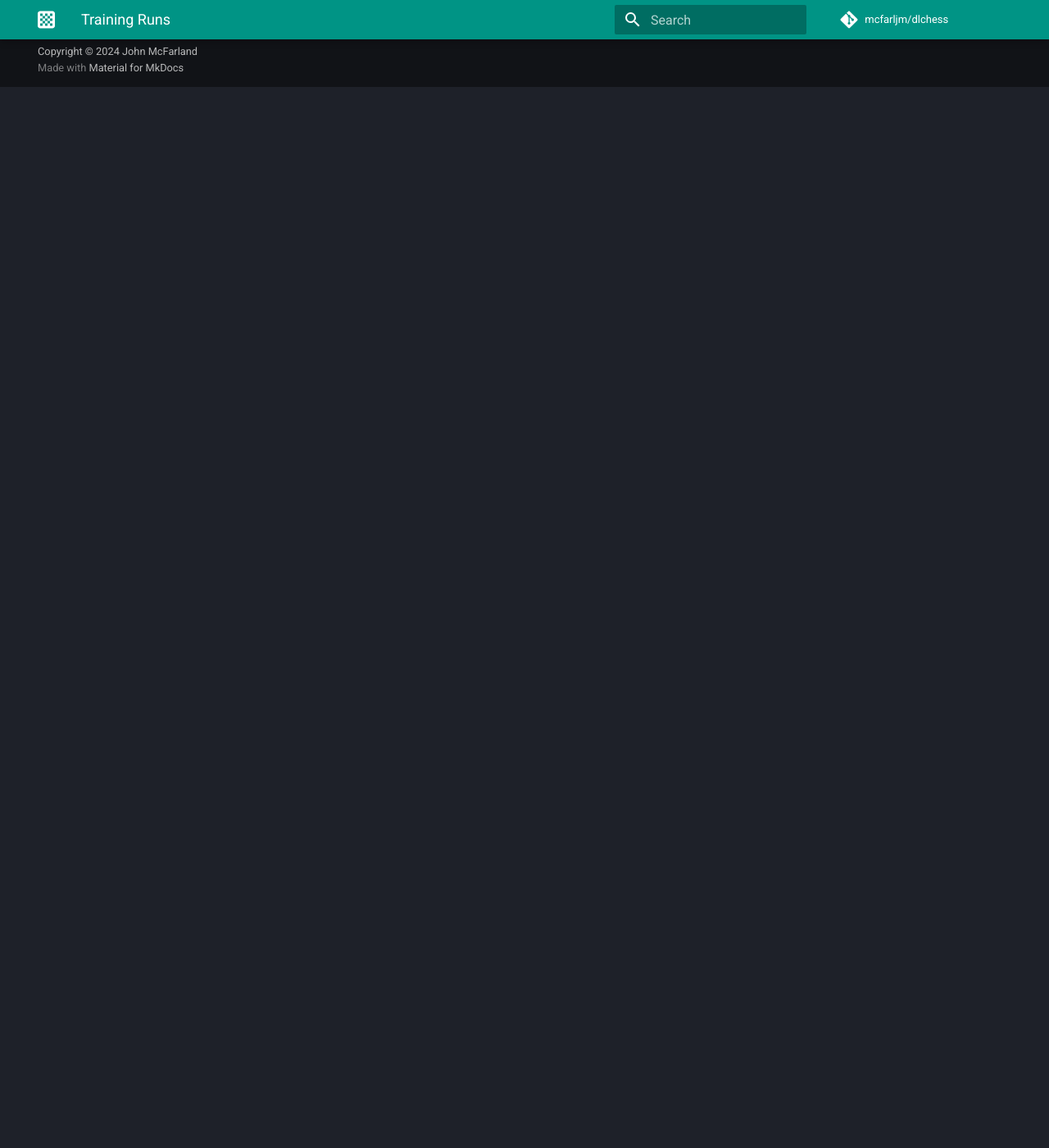
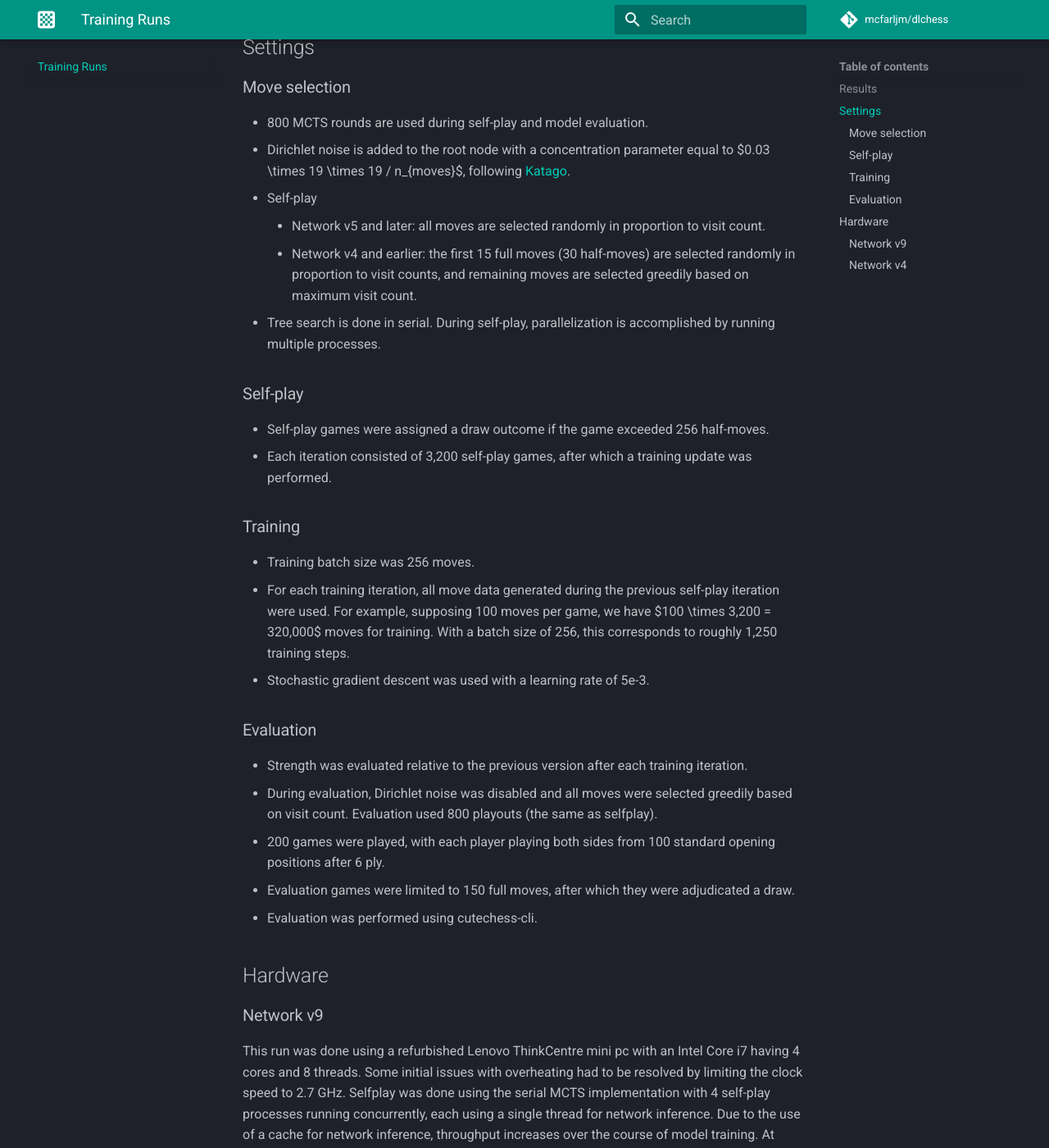
Before and after one commit to mcfarljm/dlchess, an MkDocs documentation site: the page built from docs/training-runs.md, in a window 1280 px wide and 1400 px high, scrolled down 2176 px. Shown: the whole window at 82% size. Built offline with MkDocs 1.6.1 and Material for MkDocs 9.7.7, drawn with Linux system fonts in a browser that asks for light colours; comment, search, counter and statistics services are not loaded; before the commit the page ends 2282 px from its top, so only the background shows below that; some of the changed text lies outside the part shown.

Commit message:
[docs] Move most of the Design content from README to gh-pages docs
Some information about experience data format remains.

```diff
--- a/docs/training-runs.md
+++ b/docs/training-runs.md
@@ -5,6 +5,8 @@ selfplay mode to generate game data, followed by a training update of the neural
 weights.  All training runs were conducted using modest hardware with between 4 and 8
 CPU cores.  Each training run begins by randomly initializing the weights of the
 neural network.
+
+## Results
 
 The naming scheme is as `v{MAJOR_VER}.{INCREMENT}`, where `MAJOR_VERSION` indicates the
 training run number, and `{INCREMENT}` denotes the number of training updates that have
@@ -44,3 +46,64 @@ some difference in the initial strengths.
   ![v8.15 ELO](img/v8.15_elo.png){ width=480 }
   <figcaption>Training history for network v8.15</figcaption>
 </figure>
+
+## Settings
+
+### Move selection
+
+* 800 MCTS rounds are used during self-play and model evaluation.
+* Dirichlet noise is added to the root node with a concentration parameter equal to $0.03 \times 19 \times 19 / n_{moves}$, following [Katago](https://arxiv.org/abs/1902.10565).
+* Self-play
+    * Network v5 and later: all moves are selected randomly in proportion to visit count.
+    * Network v4 and earlier: the first 15 full moves (30 half-moves) are selected randomly in proportion to visit counts, and remaining moves are selected greedily based on maximum visit count.
+* Tree search is done in serial.  During self-play, parallelization is accomplished by running multiple processes.
+
+### Self-play
+
+* Self-play games were assigned a draw outcome if the game exceeded 256 half-moves.
+* Each iteration consisted of 3,200 self-play games, after which a training update was performed.
+
+### Training
+
+* Training batch size was 256 moves.
+* For each training iteration, all move data generated during the previous self-play
+  iteration were used.  For example, supposing 100 moves per game, we have $100 \times
+  3,200 = 320,000$ moves for training.  With a batch size of 256, this corresponds to
+  roughly 1,250 training steps.
+* Stochastic gradient descent was used with a learning rate of 5e-3.
+
+### Evaluation
+
+* Strength was evaluated relative to the previous version after each training iteration.
+* During evaluation, Dirichlet noise was disabled and all moves were selected greedily
+  based on visit count.  Evaluation used 800 playouts (the same as selfplay).
+* 200 games were played, with each player playing both sides from 100 standard opening
+  positions after 6 ply.
+* Evaluation games were limited to 150 full moves, after which they were adjudicated a draw.
+* Evaluation was performed using cutechess-cli.
+
+## Hardware
+
+### Network v9
+
+This run was done using a refurbished Lenovo ThinkCentre mini pc with an Intel Core i7
+having 4 cores and 8 threads.  Some initial issues with overheating had to be resolved
+by limiting the clock speed to 2.7 GHz.  Selfplay was done using the serial MCTS
+implementation with 4 self-play processes running concurrently, each using a single
+thread for network inference.  Due to the use of a cache for network inference,
+throughput increases over the course of model training.  At iteration v9.5, throughput
+was about 2.83 moves per second per proces, for a total of approximately 11.32 moves per
+second.  A typical self-play iteration consisting of 800 games per worker (3,200 total)
+took about 10 hours, followed by an hour or so for the training update and strength
+evaluation.
+
+### Network v4
+
+This run was done on an Amazon EC2 instance with 8 virtual CPUs.  To obtain the best
+self-play throughput with the serial MCTS implementation, 8 self-play processes were run
+concurrently, and neural network model evaluation for each process was configured to use
+one thread.  Typical throughput was approximately 2.35 moves per second per process, for
+a total of approximately 18.8 moves per second (this was before network caching was
+implemented in dlchess).  A typical self-play iteration consisting of 400 games per
+worker (3,200 total) took about 7 hours.  After generating self-play data, the training
+update was fast, taking on the order of minutes.
```
Also changed, not shown: README.md (+1 -73 lines), figures/elo.png (deleted).
